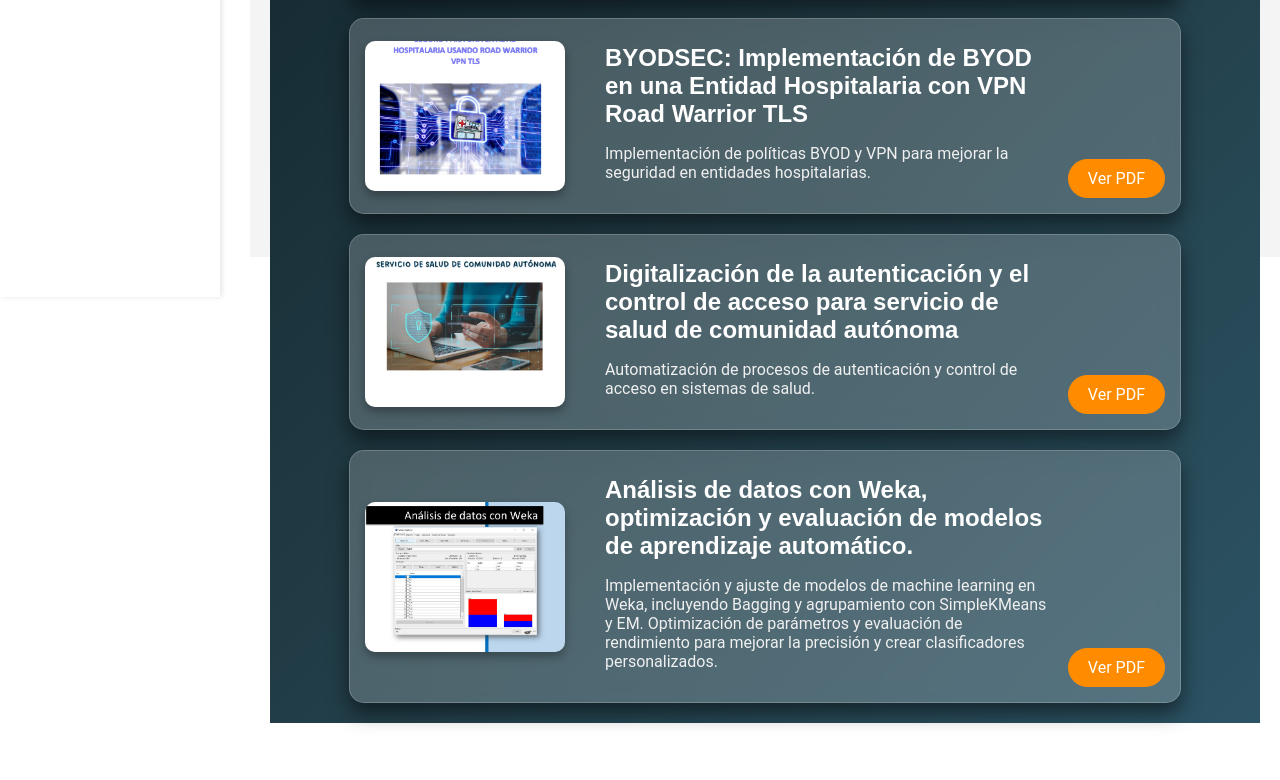
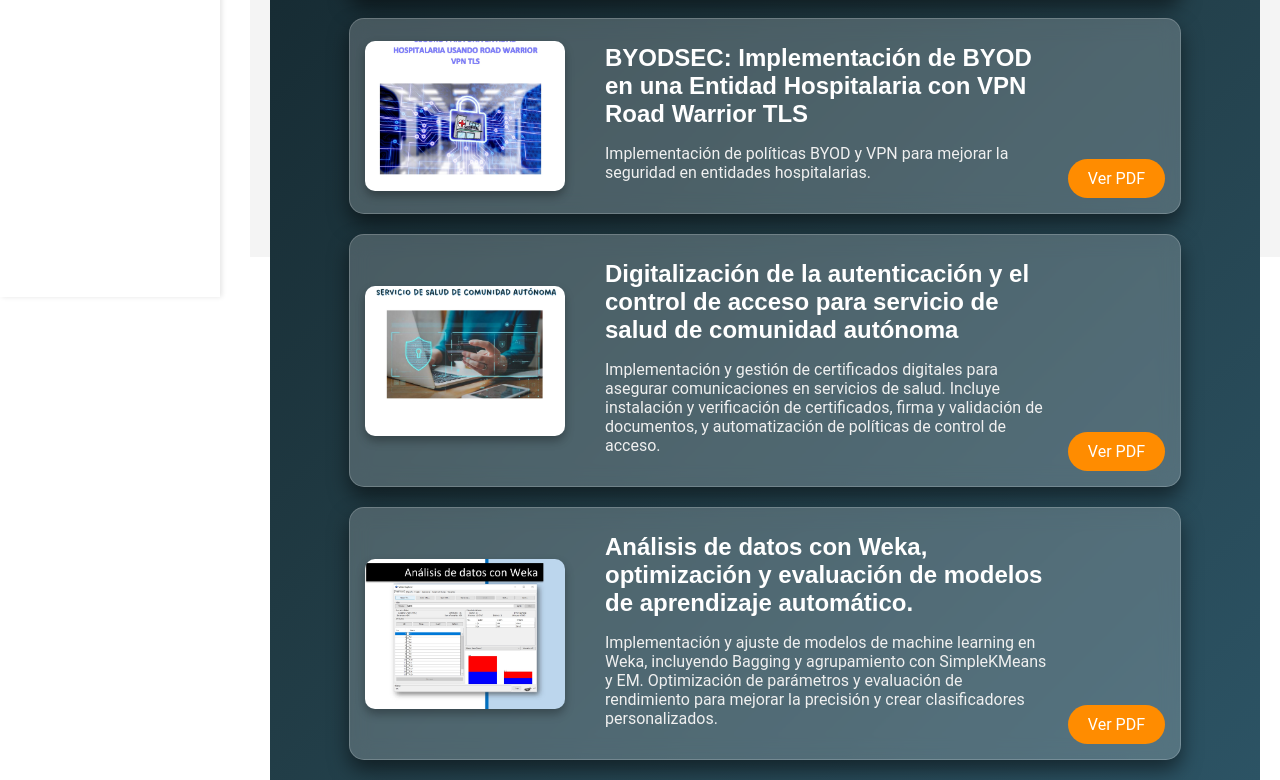
Before and after one commit to paulapoley/portfoliopaulapoley, a React (Create React App) app: page / in a window 1280 px wide. Shown: the part 543-1323 px from the top of the page. Before the commit the page ends 1266 px from the top, so only its background shows below. Built offline with nearby package versions, Linux system fonts and the light colour scheme.

Commit message:
Update Home.jsx

```diff
--- a/src/pages/Home.jsx
+++ b/src/pages/Home.jsx
@@ -20,7 +20,7 @@ const Home = () => {
     {
       id: 3,
       title: 'Digitalización de la autenticación y el control de acceso para servicio de salud de comunidad autónoma',
-      description: 'Automatización de procesos de autenticación y control de acceso en sistemas de salud.',
+      description: 'Implementación y gestión de certificados digitales para asegurar comunicaciones en servicios de salud. Incluye instalación y verificación de certificados, firma y validación de documentos, y automatización de políticas de control de acceso.',
       imgSrc: '/pdfs/p2.jpg',
       pdfSrc: '/pdfs/proyecto2.pdf'
     },
```
